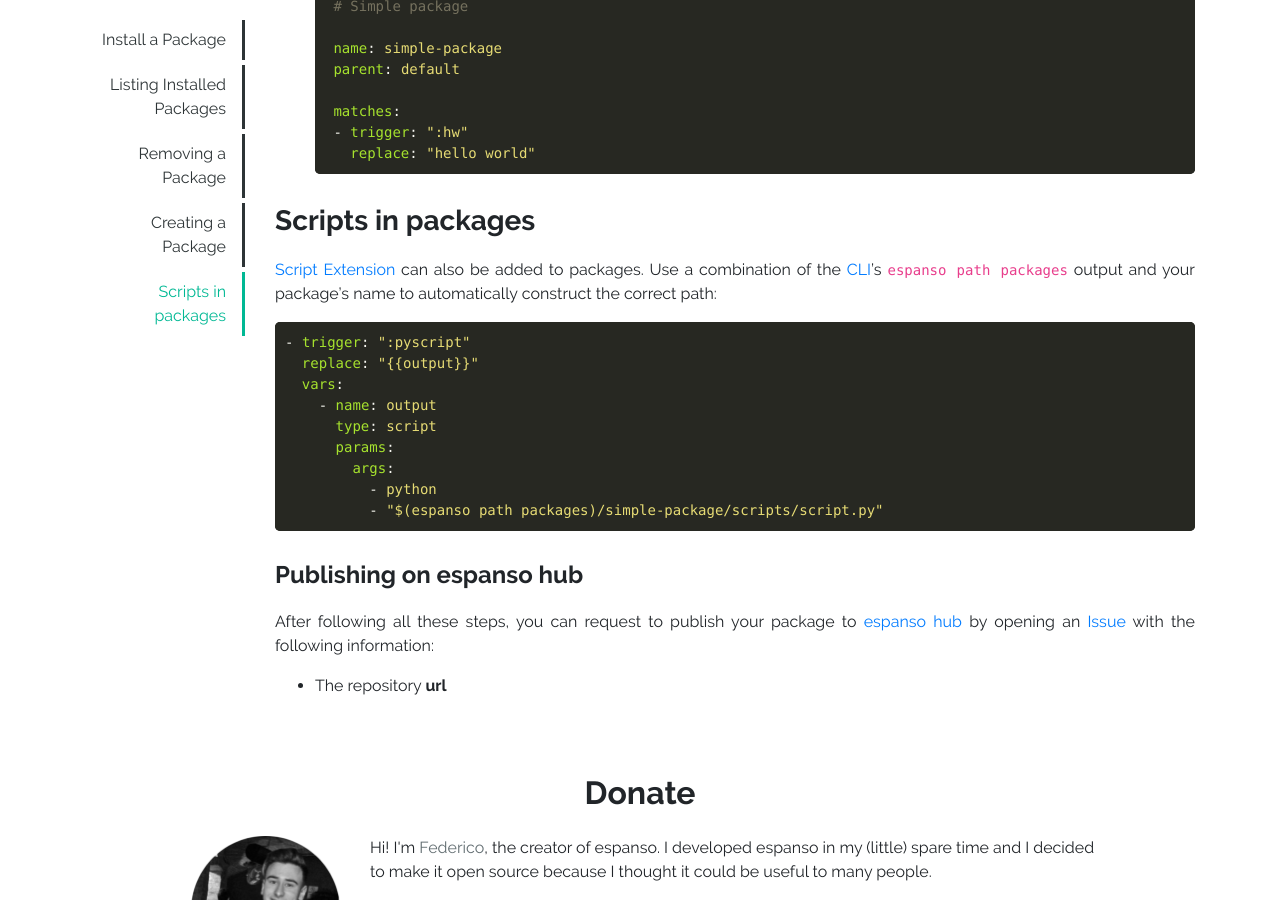
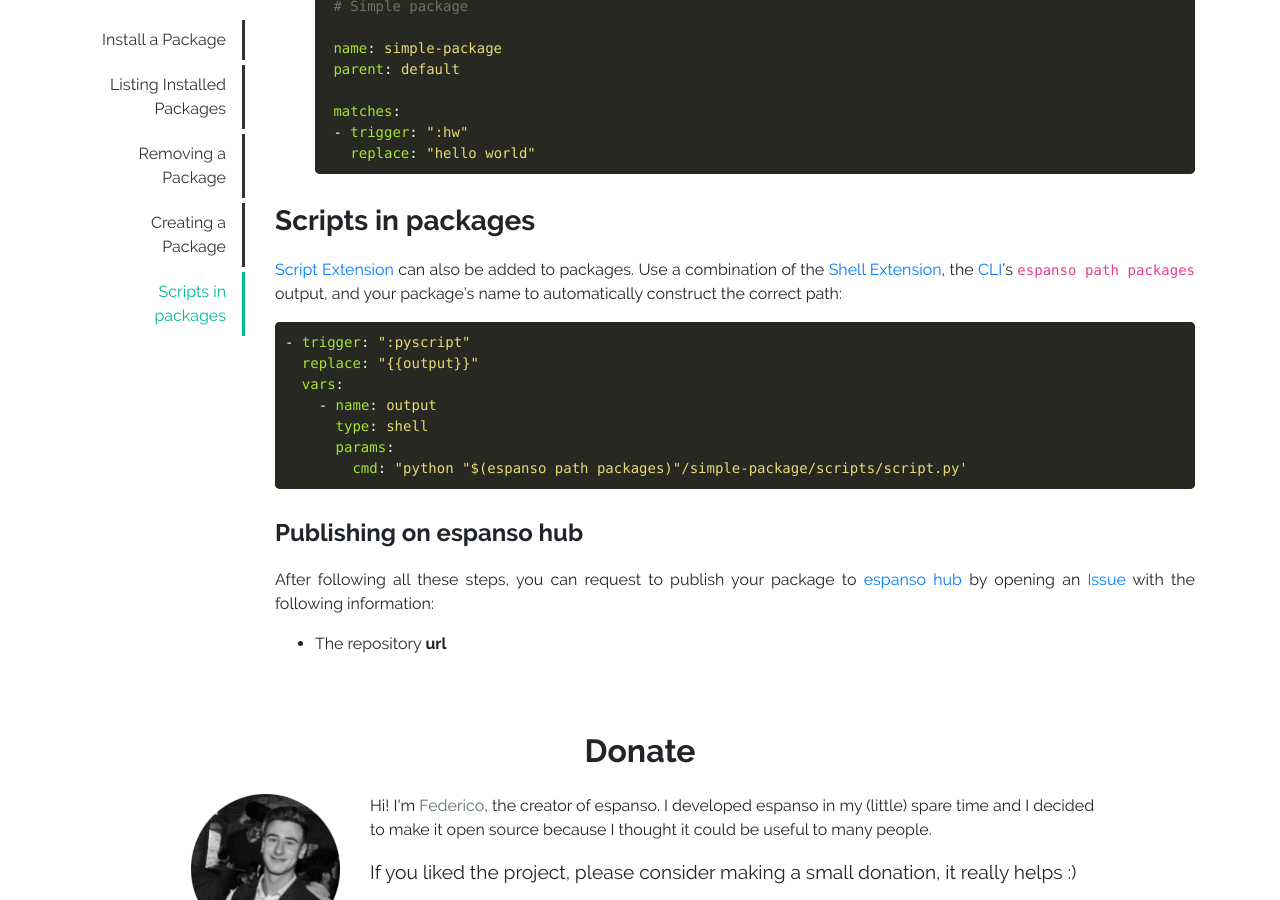
Before and after one commit to espanso/espanso, a Jekyll site: the page built from docs/packages.md, in a window 1280 px wide and 900 px high, scrolled down 2122 px. Built offline with Jekyll 4.4.1, drawn with Linux system fonts in a browser that asks for light colours.

Commit message:
Correct workaround for package path injection

````diff
--- a/docs/packages.md
+++ b/docs/packages.md
@@ -112,7 +112,8 @@
 ### Scripts in packages
 
 [Script Extension](matches#script-extension) can also be added to packages.
-Use a combination of the [CLI](cli#paths)'s `espanso path packages` output
+Use a combination of the [Shell Extension](matches#shell-extension),
+the [CLI](cli#paths)'s `espanso path packages` output,
 and your package's name to automatically construct the correct path:
 
 {% raw %}
@@ -121,11 +122,9 @@
   replace: "{{output}}"
   vars:
     - name: output
-      type: script
+      type: shell
       params:
-        args:
-          - python
-          - "$(espanso path packages)/simple-package/scripts/script.py"
+        cmd: "python "$(espanso path packages)"/simple-package/scripts/script.py'
 ```
 {% endraw %}
 
````
